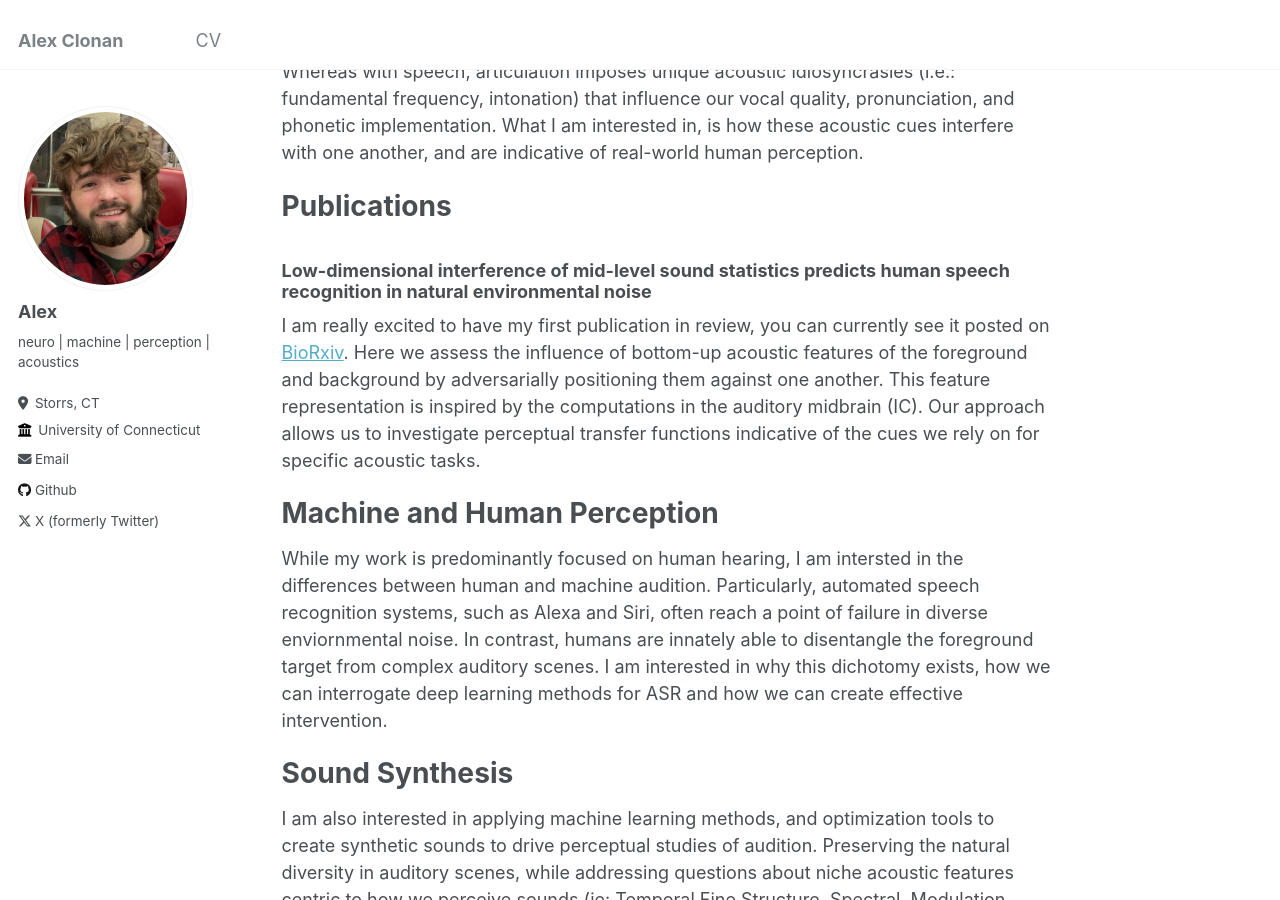
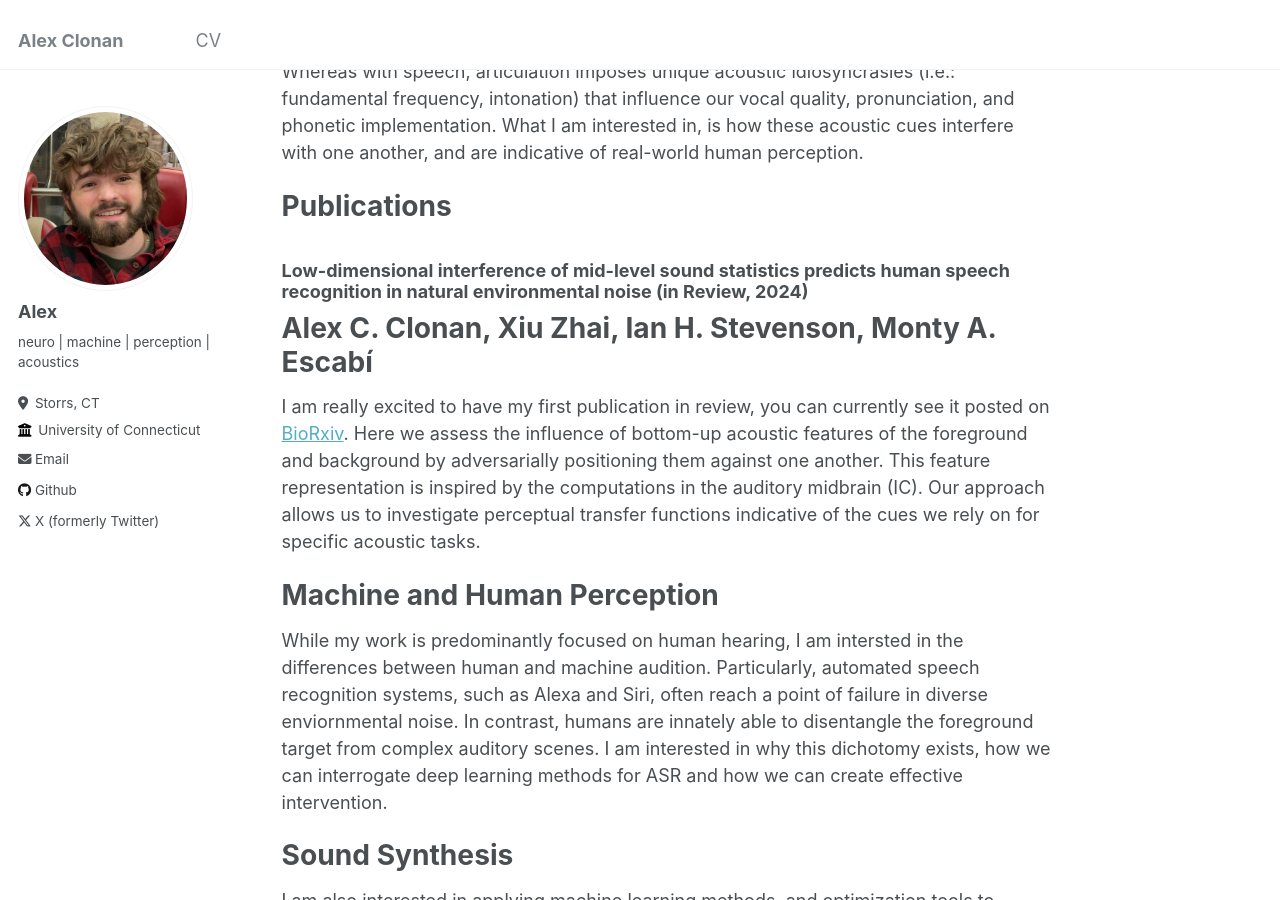
Before and after one commit to aclonan/aclonan.github.io, a Jekyll site: the page built from _pages/about.md, in a window 1280 px wide and 900 px high, scrolled down 404 px. Built offline with Jekyll 4.4.1, drawn with Linux system fonts in a browser that asks for light colours.

Commit message:
Update about.md

```diff
--- a/_pages/about.md
+++ b/_pages/about.md
@@ -15,7 +15,8 @@ My current work is focused on the bottom-up acoustic cues that drive speech perc
 
 Publications
 ======
-### **Low-dimensional interference of mid-level sound statistics predicts human speech recognition in natural environmental noise**
+### **Low-dimensional interference of mid-level sound statistics predicts human speech recognition in natural environmental noise (in Review, 2024)**
+# Alex C. Clonan, Xiu Zhai, Ian H. Stevenson, Monty A. Escabí
 I am really excited to have my first publication in review, you can currently see it posted on [BioRxiv](https://www.biorxiv.org/content/10.1101/2024.02.13.579526v1). Here we assess the influence of bottom-up acoustic features of the foreground and background by adversarially positioning them against one another. This feature representation is inspired by the computations in the auditory midbrain (IC). Our approach allows us to investigate perceptual transfer functions indicative of the cues we rely on for specific acoustic tasks.
 
 Machine and Human Perception
```
